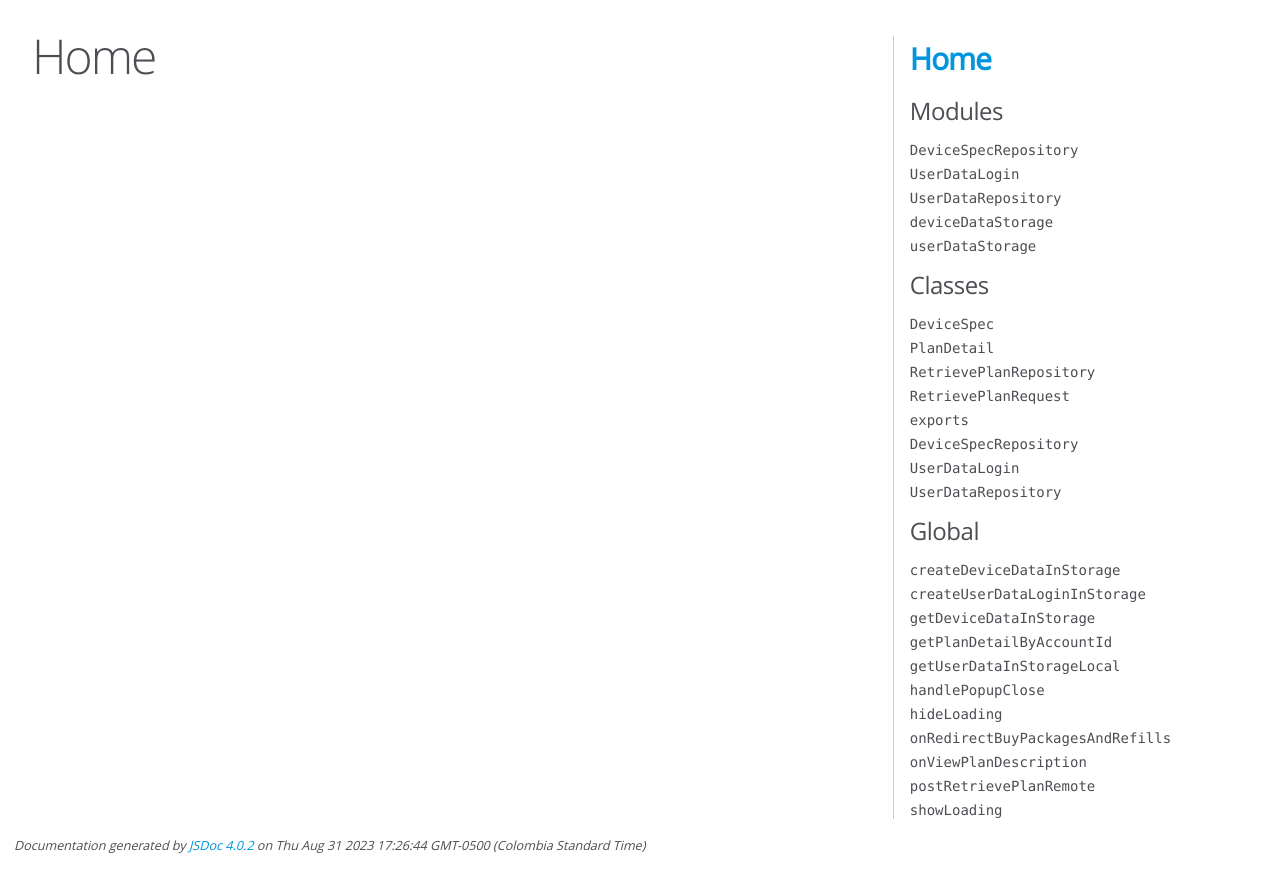
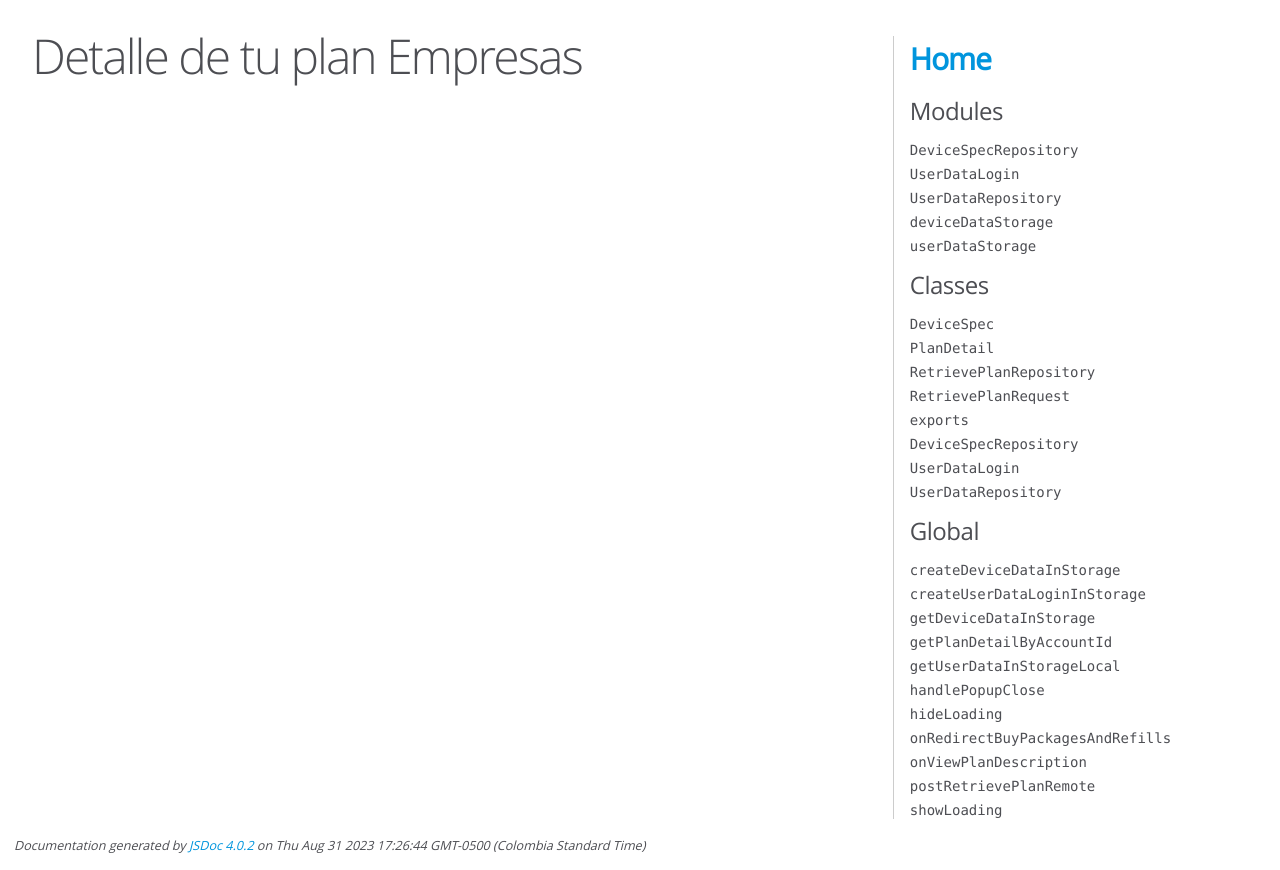
Before and after one commit to cjuanstevan/documentacion_detalle_de_tu_plan_empresas, a plain HTML site: page documentation/index.html in a window 1280 px wide. Drawn offline with Linux system fonts and the light colour scheme.

Commit message:
Update index.html

```diff
--- a/documentation/index.html
+++ b/documentation/index.html
@@ -17,7 +17,7 @@
 
 <div id="main">
 
-    <h1 class="page-title">Home</h1>
+    <h1 class="page-title">Detalle de tu plan Empresas</h1>
 
 
 
```
